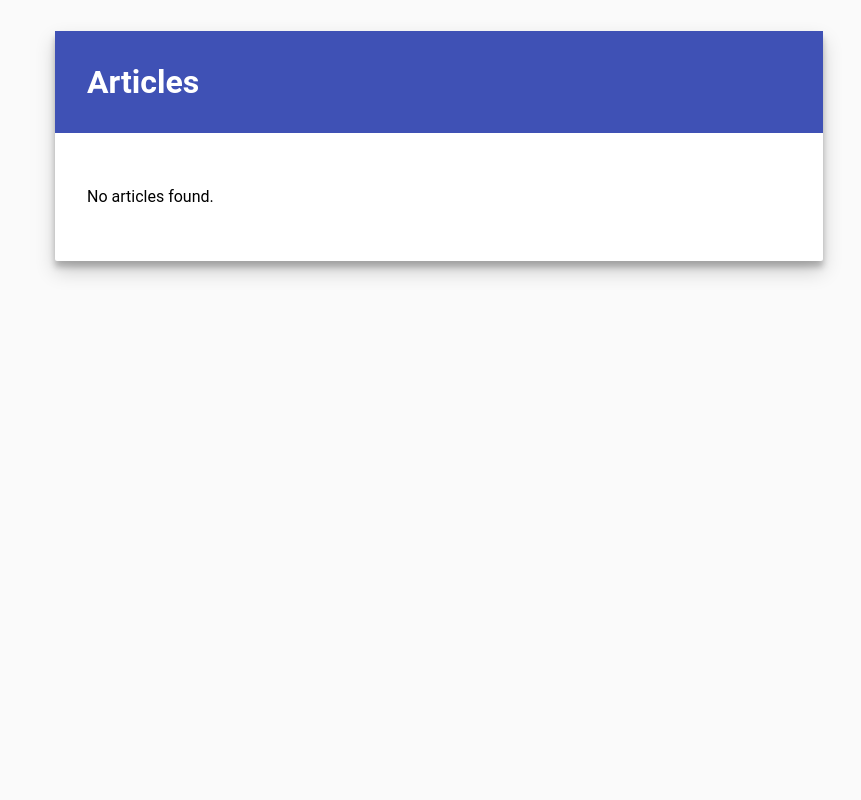
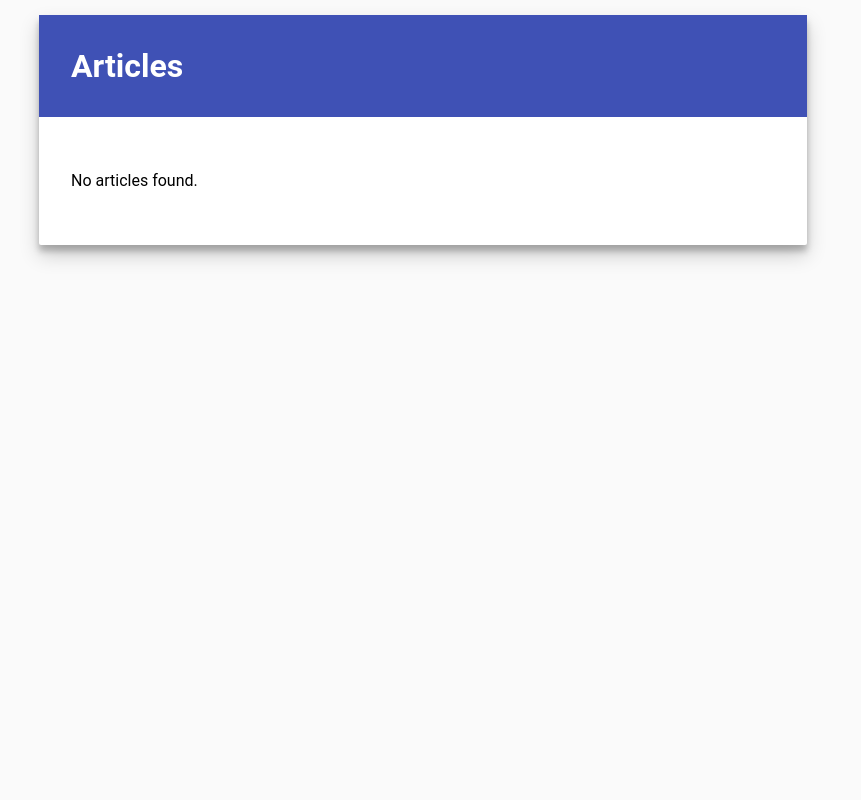
Before and after one commit to SeanLF/CSI4900, a Django app: page /article in a window 1280 px wide. Shown: the whole page, without its empty margins (217-1078 px from the left). Run offline with Django 3.2, Linux system fonts and the light colour scheme; data that the repository does not hold is empty.

Commit message:
Mobile Friendly

```diff
--- a/active_learning/static/active_learning/style.css
+++ b/active_learning/static/active_learning/style.css
@@ -1,14 +1,14 @@
 @media only screen and (min-width: 640px)  {
   body {
     width: 60%;
-    margin: auto;
-    padding-top: 15px;
+    padding: 15px 0 15px 0;
   }
 }
 
 body {
   background: #fafafa;
   font-family: roboto, sans-serif;
+  margin: auto;
 }
 
 /*a, a:visited {
@@ -19,7 +19,6 @@ body {
   background: #fff;
   border-radius: 2px;
   display: inline-block;
-  margin: 1rem;
   position: relative;
   width: 100%;
 
--- a/active_learning/templates/active_learning/iframe.html
+++ b/active_learning/templates/active_learning/iframe.html
@@ -1,5 +1,6 @@
 {% load static %}
 
+<meta name="viewport" content="width=device-width, initial-scale=1">
 <link rel="stylesheet" type="text/css" href="{% static 'active_learning/server-output-window.css' %}" />
 <link rel="stylesheet" type="text/css" href="{% static 'active_learning/iframe.css' %}" />
 
```
